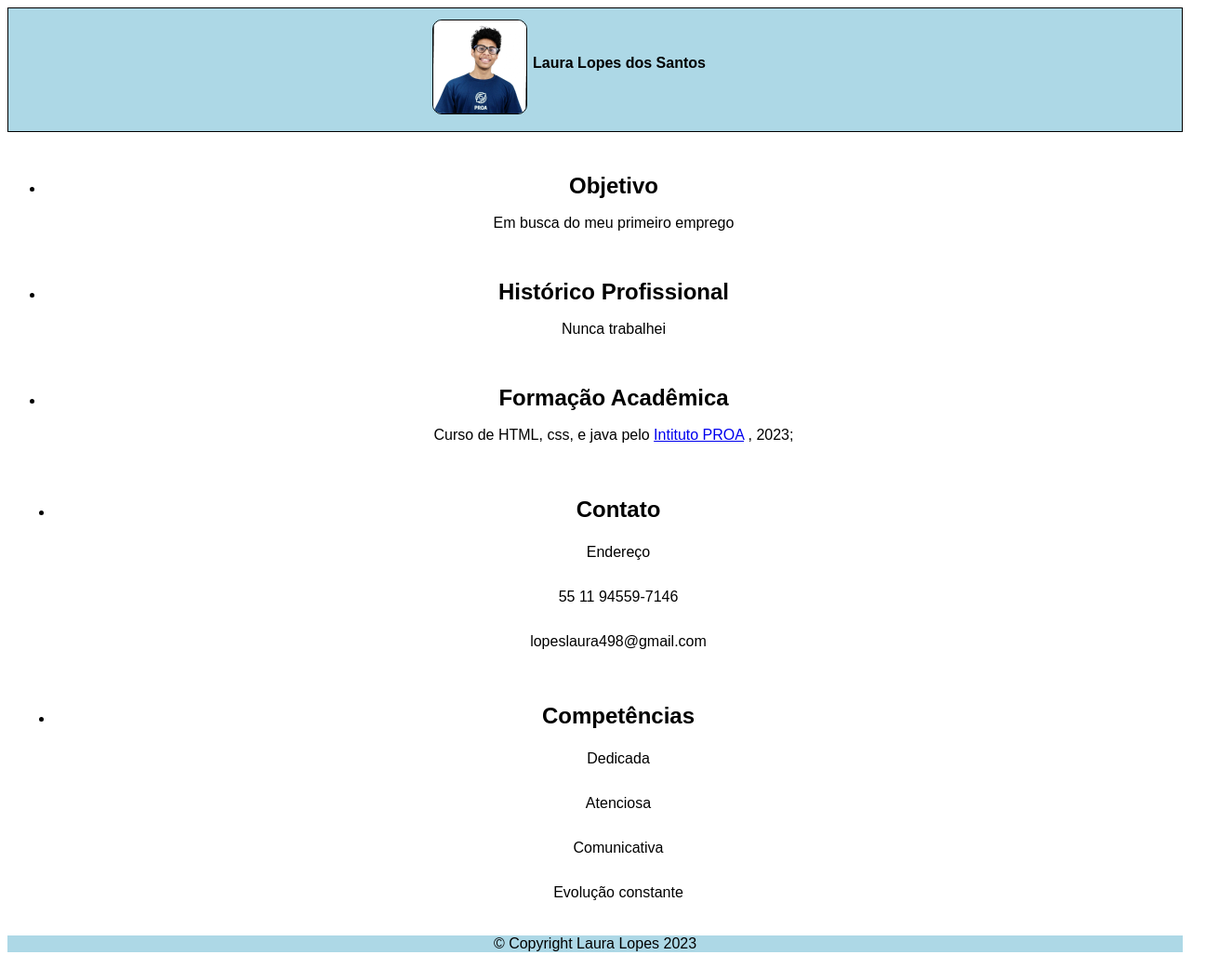
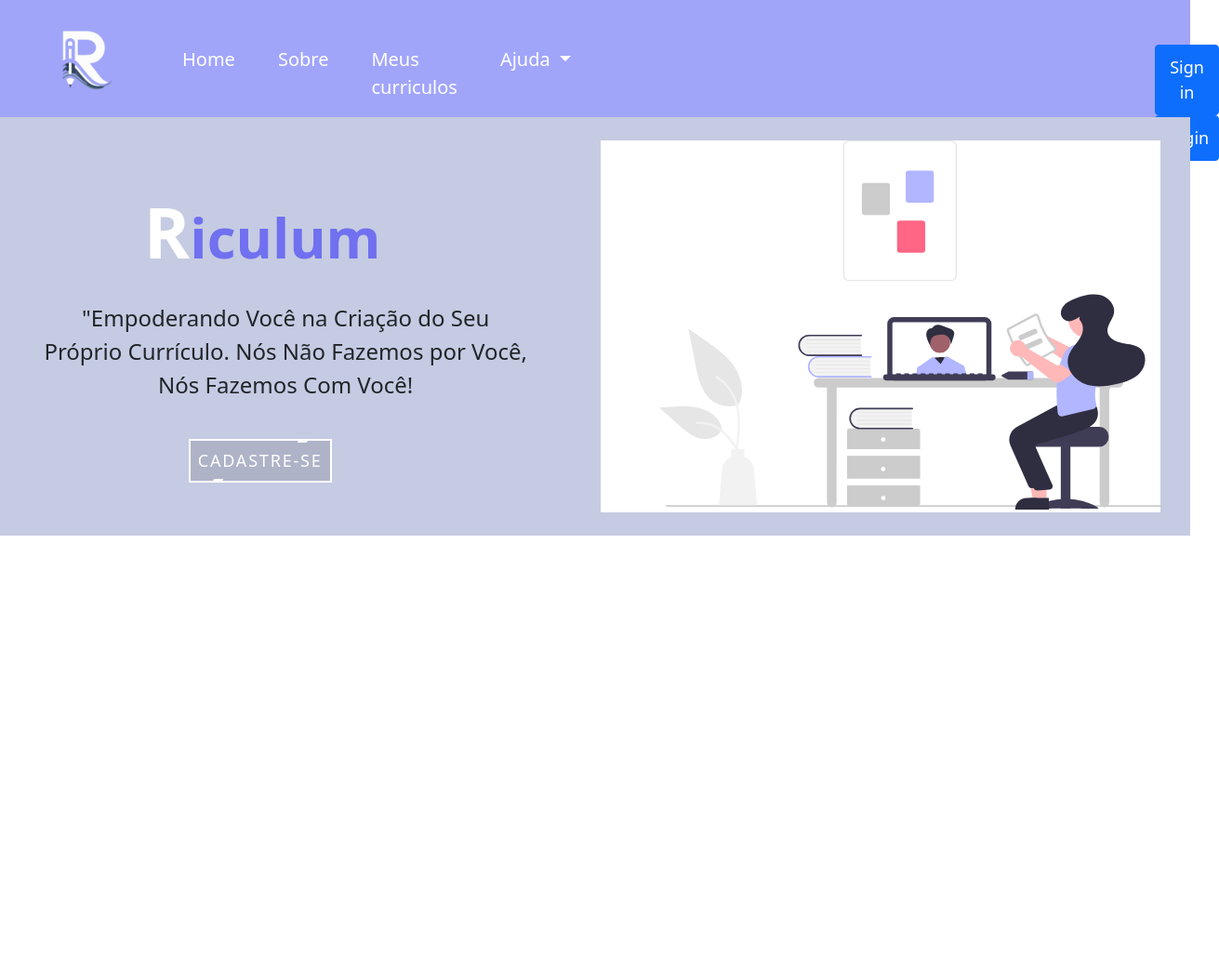
Before and after one commit to MatheusJosePereira/Riculum, a plain HTML site: page index.html in a window 1280 px wide. Shown: the whole page at 93% size, 1311 px wide, since content can reach past the window. After the commit the page ends 800 px from the top, so only its background shows below. Drawn offline with nearby package versions, Linux system fonts and the light colour scheme.

Commit message:
criação da nav_bar e organização de arquivos

```diff
--- /dev/null
+++ b/css/index.css
@@ -0,0 +1,179 @@
+
+*{
+  margin: 0;
+}
+
+/*Navbar do site tendo links, botões e a logo*/
+.logo_nav{
+  width: 100px;
+  margin-left: 30px;
+}
+
+
+.navbar-nav{
+  height: 70px;
+  display: flex;
+}
+
+.navbar-nav .nav-link {
+    color: #FFFFFF !important; /* Cor dos links */
+    margin-top: 13px;
+    font-size: 20px;
+    margin-left:30px;
+    margin-right: 00px;
+
+  }
+
+  .navbar-nav .nav-link:hover,
+  .navbar-nav .nav-link.active {
+    color: rgb(79, 94, 184) !important; /* Cor dos links ao passar o mouse e quando ativos */
+  }
+
+  .corpo_button_nav{
+    margin-left: 600px;
+    margin-top: 20px;
+  }
+
+  .btn-primary{
+    padding: 10px 10px;
+    font-size: 18px;
+    margin-left: 20px;
+  }
+
+  .button_nav{
+    position: relative;
+    background: #FFFFFF;
+    text-decoration: none;
+    text-transform: uppercase;
+    letter-spacing: 0.1em;
+    font-size: 18px;
+    font-weight: 400;
+    padding: 10px 10px;
+    transition: 0.5s;
+    color: #ffffff;
+    gap: 2px;
+    margin-left: -55px;
+
+  }
+
+  .button_nav:hover{
+
+    background: var(--clr);
+    color:  var(--clr);
+    box-shadow: 0 0 35px var(--clr) !important;
+  }
+
+  .button_nav:before{
+    content: "";
+    position: absolute;
+    inset: 2px;
+    background-color: #aeb3c7;
+  }
+
+  .button_nav > span {
+    position: relative;
+    z-index: 1;
+  }
+
+  .button_nav > .item_button{
+    position: absolute;
+    inset: 0;
+    display: block;
+  }
+
+  .button_nav > .item_button::before{
+    content: '';
+    position: absolute;
+    top: 0;
+    left: 80%;
+    width: 10px;
+    height: 4px;
+    background: white;
+    transform: translateX(-50%) skewX(325deg);
+    transition: 0.5s;
+  }
+
+  .button_nav:hover .item_button::before{
+    width: 20px;
+    left: 20%;
+  }
+
+
+  .button_nav > .item_button::after{
+    content: '';
+    position: absolute;
+    bottom: 0;
+    left: 20%;
+    width: 10px;
+    height: 4px;
+    background: white;
+    transform: translateX(-50%) skewX(325deg);
+    transition: 0.5s;
+  }
+
+  .button_nav:hover .item_button::after{
+    width: 20px;
+    left: 80%;
+
+  }
+
+  /*Fim da Navbar*/
+
+  /*Começo header*/
+
+  header{
+    width: 100%;
+    height: 450px;
+    background-color: #c5cbe2;
+    position: relative;
+    display: flex;
+    align-items: center;
+    justify-content: space-around;
+  }
+
+  .header_caixa{
+    width: 43%;
+    background: #c5cbe2;
+    height: 400px;
+    display: flex;
+    align-items: center;
+    justify-content: center;
+    flex-direction: column;
+  }
+
+  .header_caixa2{
+    width: 47%;
+    background: white;
+    height: 400px;
+  }
+
+  .undraw_header{
+    width: 550px;
+    margin-left: 50px;
+    border-radius: 20px;
+  }
+
+  .titulo_header{
+    font-size: 60px;
+    font-weight: 700;
+    margin-top: 20px;
+    margin-bottom: 30px;
+    margin-right: 50px;
+    color: rgb(112, 112, 240);
+  }
+
+  .descricao_header{
+    font-size: 24px;
+    font-weight: 400;
+    margin-bottom:40px;
+    text-align: center;
+  }
+
+  .R_header{
+    color: rgb(255, 255, 255);
+    font-size: 75px;
+  }
+
+
+
+  /*Fim header*/
--- a/index.css
+++ /dev/null
@@ -1,64 +0,0 @@
-body {
-    font-family: 'Montserrat', sans-serif;
-    background: linear-gradient(lightgrey);
-}
-
-header {
-    background: lightblue;
-    width: auto;
-    padding: 2px 0 0 20px;
-    text-align: center;
-    border: 1px solid;
-}
-
-.meu-cabecalho {
-    width: auto;
-}
-
-img {
-    margin: 10px 0 0 0;
-    position: relative;
-    right: 8.4em;
-    border: 1px solid;
-    border-radius: 10px;
-}
-
-h1 {
-    margin: auto;
-    position: relative;
-    left: 1em;
-    bottom: 4em;
-    font-weight: bold;
-    font-size: 1em;
-}
-
-.container-conteudo {
-    text-align: center;
-    line-height: 1em;
-    width: auto;
-}
-
-h2 {
-    font-weight: bold;
-    margin: 50px 0 0 0;
-}
-
-li p {
-    line-height: 2em;
-}
-
-.container-contato {
-    margin: 0 0 0 10px;
-    text-align: center;
-}
-
-footer {
-    background: lightblue;
-    width: auto;
-}
-
-.copyright {
-    text-align: center;
-    margin-top: 30px;
-    padding: 50px 0 100px 0;
-}
--- a/index.html
+++ b/index.html
@@ -1,57 +1,73 @@
-<html lang="pt-br">
+<!doctype html>
+<html lang="en">
   <head>
-  <meta charset="UTF-8">
-  <meta http-equiv="X-UA-Compatible" content="IE=edge">
-  <meta name="viewport" content="width=device-width, initial-scale=1.0">
-  <link rel="stylesheet" href="reset.css">
-  <link rel="stylesheet" href="index.css">
-  <title>Meu curriculo</title>
-</head>
-<body>
-    <header>
-      <div class="meu-cabecalho">
-        <img src="Matheusjosé_fotoproa.jpg" width="100px" alt="Foto perfil">
-        <h1>Laura Lopes dos Santos</h1>
+    <!-- Required meta tags -->
+    <meta charset="utf-8">
+    <meta name="viewport" content="width=device-width, initial-scale=1">
+
+    <!-- Bootstrap CSS -->
+    <link href="https://cdn.jsdelivr.net/npm/bootstrap@5.0.2/dist/css/bootstrap.min.css" rel="stylesheet" integrity="sha384-EVSTQN3/azprG1Anm3QDgpJLIm9Nao0Yz1ztcQTwFspd3yD65VohhpuuCOmLASjC" crossorigin="anonymous">
+    <link rel="stylesheet" href="css/index.css">
+
+    <nav class="navbar navbar-expand-lg navbar-light" style="background-color: #A1A5FA;" custom-navbar">
+        <div class="container-fluid">
+          <a class="navbar-brand" href="#"><img class="logo_nav" src="img/logo.png" alt=""></a>
+          <button class="navbar-toggler" type="button" data-bs-toggle="collapse" data-bs-target="#navbarNavDropdown" aria-controls="navbarNavDropdown" aria-expanded="false" aria-label="Toggle navigation">
+            <span class="navbar-toggler-icon"></span>
+          </button>
+          <div class="collapse navbar-collapse " id="navbarNavDropdown">
+            <ul class="navbar-nav">
+              <li class="nav-item ">
+                <a class="nav-link " aria-current="page" href="#">Home</a>
+              </li>
+              <li class="nav-item">
+                <a class="nav-link" href="#">Sobre</a>
+              </li>
+              <li class="nav-item">
+                <a class="nav-link" href="#">Meus curriculos</a>
+              </li>
+              <li class="nav-item dropdown">
+                <a class="nav-link dropdown-toggle" href="#" id="navbarDropdownMenuLink" role="button" data-bs-toggle="dropdown" aria-expanded="false">
+                  Ajuda
+                </a>
+                <ul class="dropdown-menu" aria-labelledby="navbarDropdownMenuLink">
+                  <li><a class="dropdown-item" href="#">FAQ</a></li>
+                  <li><a class="dropdown-item" href="#">Acessibilidade</a></li>
+                  <li><a class="dropdown-item" href="#">Something else here</a></li>
+                </ul>
+              </li>
+              <div class="corpo_button_nav">
+                <button type="button" class="btn btn-primary">Sign in</button>
+                <button type="button" class="btn btn-primary">Login</button>
+
               </div>
-    </header>
-    <main>
-      <div class="container-conteudo">
-        <ul>
-          <li>
-            <h2 class="meu-titulo-conteudo">Objetivo</h2>
-            <p>Em busca do meu primeiro emprego</p>
-          </li>
-          <li class="meu-titulo-conteudo">
-            <h2>Histórico Profissional</h2>
-            <p> Nunca trabalhei</p>
-          </li>
-          <li class="meu-titulo-conteudo">
-            <h2>Formação Acadêmica</h2>
-            <p> Curso de HTML, css, e java pelo <a href="https://www.proa.org.br/proprofissao/" target="_blank">Intituto PROA</a> , 2023;</p>
-          </li>
+
             </ul>
           </div>
-      <div class="container-contato">
-        <ul>
-          <li>
-            <h2>Contato</h2>
-            <p>Endereço</p>
-            <p>55 11 94559-7146</p>
-            <p>lopeslaura498@gmail.com</p>
-          </li>
-          <li>
-            <h2>Competências</h2>
-            <p>Dedicada</p>
-            <p>Atenciosa</p>
-            <p>Comunicativa</p>
-            <p>Evolução constante</p>
-          </li>
-        </ul>
+        </div>
+      </nav>
+      <header>
+        <div class="container-fluid header_caixa">
+          <h1 class="titulo_header"><span class="R_header">R</span>iculum</h1>
+          <p class="descricao_header">"Empoderando Você na Criação do Seu Próprio Currículo. Nós Não Fazemos por Você, Nós Fazemos Com Você!</p>
+          <a class="button_nav" style="--clr:#1e9bff" href=""><span>Cadastre-se</span><i class="item_button"></i></a>
         </div>
 
-  </main>
-  <footer>
-    <p class="copyright">© Copyright Laura Lopes 2023</p>
-  </footer>
+        <div class="container-fluid header_caixa2">
+          <img class="undraw_header" src="img/imagem_undraw.svg" alt="">
+        </div>
+
+      </header>
+
+    <!-- Optional JavaScript; choose one of the two! -->
+
+    <!-- Option 1: Bootstrap Bundle with Popper -->
+    <script src="https://cdn.jsdelivr.net/npm/bootstrap@5.0.2/dist/js/bootstrap.bundle.min.js" integrity="sha384-MrcW6ZMFYlzcLA8Nl+NtUVF0sA7MsXsP1UyJoMp4YLEuNSfAP+JcXn/tWtIaxVXM" crossorigin="anonymous"></script>
+
+    <!-- Option 2: Separate Popper and Bootstrap JS -->
+    <!--
+    <script src="https://cdn.jsdelivr.net/npm/@popperjs/core@2.9.2/dist/umd/popper.min.js" integrity="sha384-IQsoLXl5PILFhosVNubq5LC7Qb9DXgDA9i+tQ8Zj3iwWAwPtgFTxbJ8NT4GN1R8p" crossorigin="anonymous"></script>
+    <script src="https://cdn.jsdelivr.net/npm/bootstrap@5.0.2/dist/js/bootstrap.min.js" integrity="sha384-cVKIPhGWiC2Al4u+LWgxfKTRIcfu0JTxR+EQDz/bgldoEyl4H0zUF0QKbrJ0EcQF" crossorigin="anonymous"></script>
+    -->
   </body>
 </html>
```
Also changed, not shown: img/Matheusjosé_fotoproa.jpg (renamed from Matheusjosé_fotoproa.jpg), img/imagem_undraw.svg (added), img/logo.png (added). Lines whose indentation alone changed are shown as unchanged.
